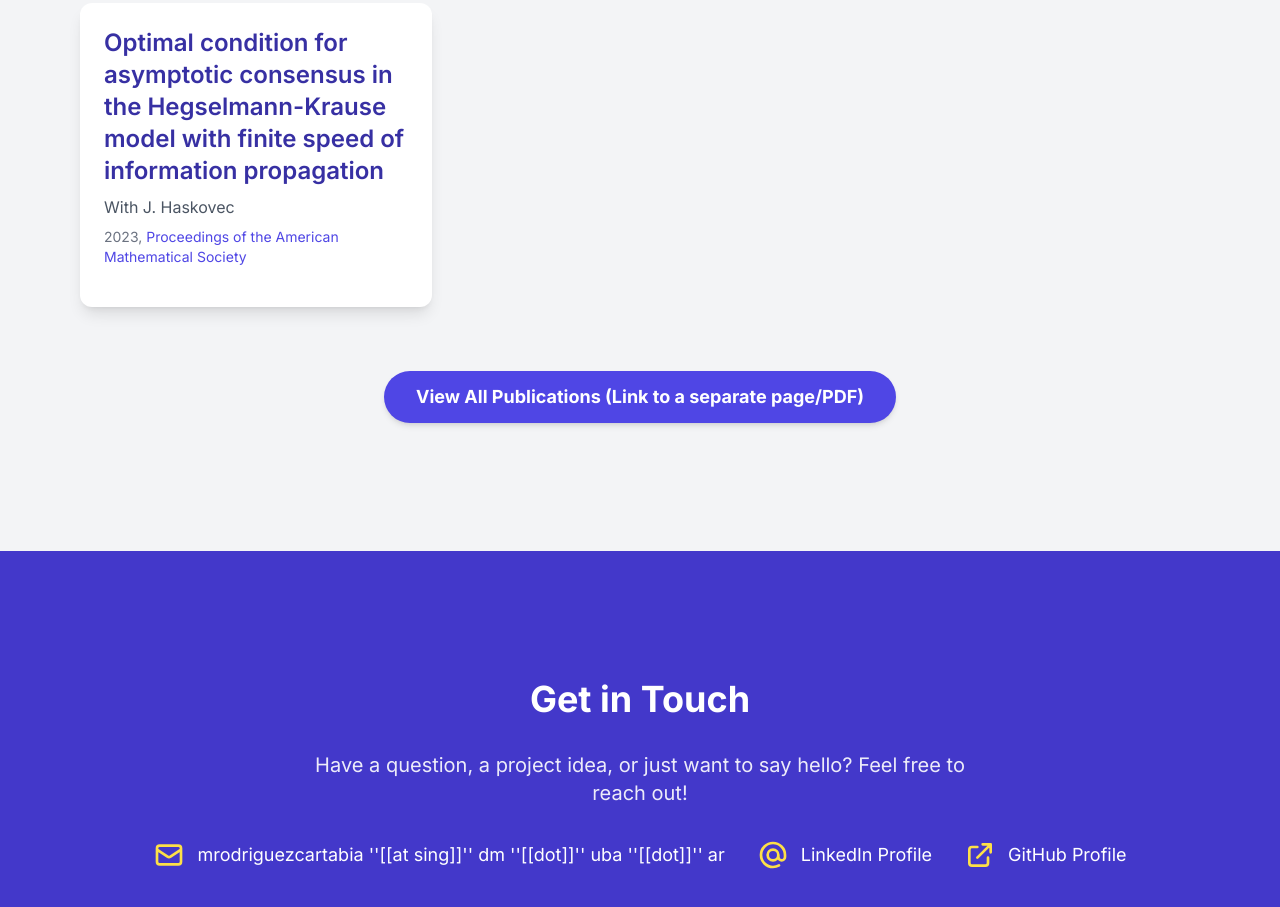
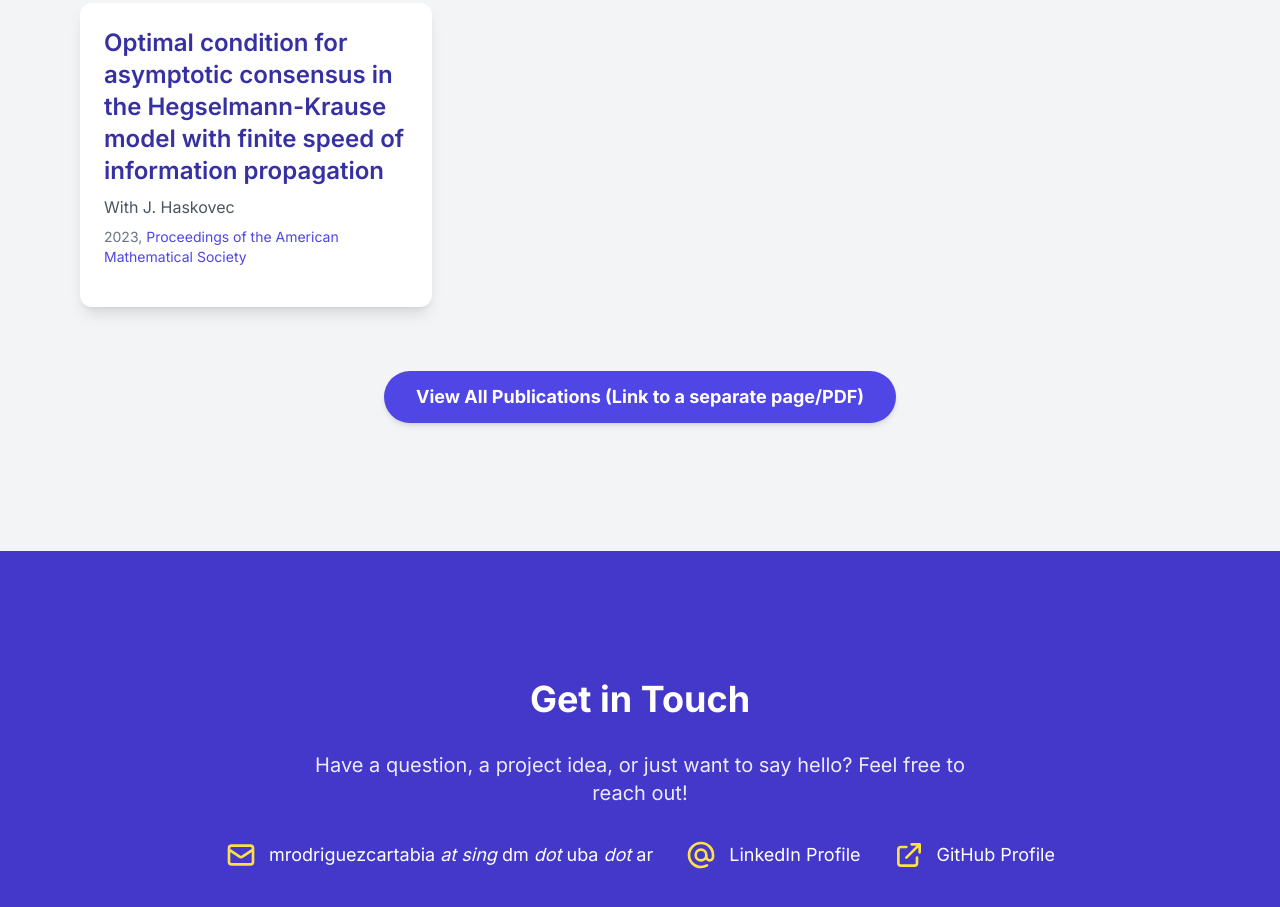
Before and after one commit to mrodriguezcartabia/mrodriguezcartabia.github.io, a plain HTML site: page index.html in a window 1280 px wide. Shown: the part 2333-3240 px from the top of the page. Drawn offline with nearby package versions, Linux system fonts and the light colour scheme.

Commit message:
Update index.html

```diff
--- a/index.html
+++ b/index.html
@@ -140,7 +140,7 @@
                 <div class="flex flex-col md:flex-row justify-center items-center space-y-6 md:space-y-0 md:space-x-8">
                     <div class="flex items-center">
                         <svg class="w-8 h-8 mr-3 text-yellow-300" fill="none" stroke="currentColor" viewBox="0 0 24 24" xmlns="http://www.w3.org/2000/svg"><path stroke-linecap="round" stroke-linejoin="round" stroke-width="2" d="M3 8l7.89 5.26a2 2 0 002.22 0L21 8M5 19h14a2 2 0 002-2V7a2 2 0 00-2-2H5a2 2 0 00-2 2v10a2 2 0 002 2z"></path></svg>
-                        <a href="mailto:mrodriguezcartabia@dm.uba.ar" class="text-lg hover:underline">mrodriguezcartabia ''[[at sing]]'' dm ''[[dot]]'' uba ''[[dot]]'' ar</a>
+                        <a href="mailto:mrodriguezcartabia@dm.uba.ar" class="text-lg hover:underline">mrodriguezcartabia <i>at sing</i> dm <i>dot</i> uba <i>dot</i> ar</a>
                     </div>
                     <div class="flex items-center">
                         <svg class="w-8 h-8 mr-3 text-yellow-300" fill="none" stroke="currentColor" viewBox="0 0 24 24" xmlns="http://www.w3.org/2000/svg"><path stroke-linecap="round" stroke-linejoin="round" stroke-width="2" d="M16 12a4 4 0 10-8 0 4 4 0 008 0zm0 0v1.5a2.5 2.5 0 005 0V12a9 9 0 10-9 9m4.5-1.206a8.959 8.959 0 01-4.5 1.207"></path></svg>
```
